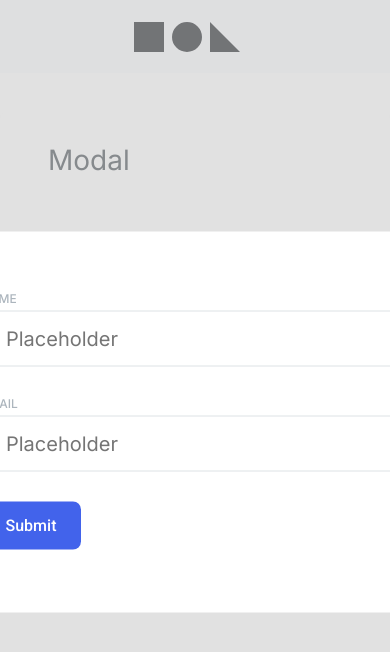
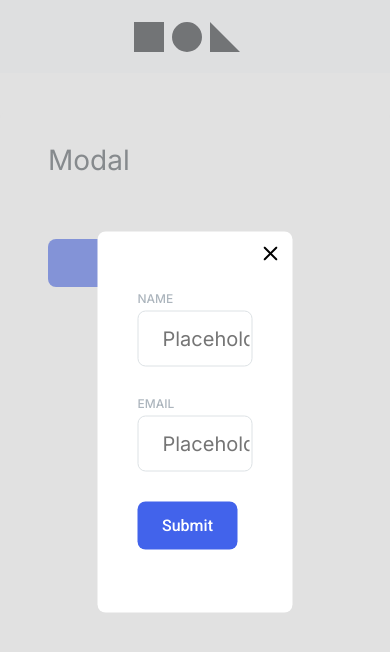
Before and after one commit to js-tasks-ru/htmlcss-20210916_ea-husainova, a website: page pages/modal.html in a window 390 px wide. Both pictures are taken after a click on the button "Open modal". Drawn offline with Linux system fonts and the light colour scheme.

Commit message:
Fix modal in template's page

```diff
--- a/components/modal/modal.css
+++ b/components/modal/modal.css
@@ -68,3 +68,10 @@
     right: 15px;
     cursor: pointer;
 }
+
+@media (max-width: 768px) {
+    .modal__content {
+        width: auto;
+        max-width: 100%;
+    }
+}
```
